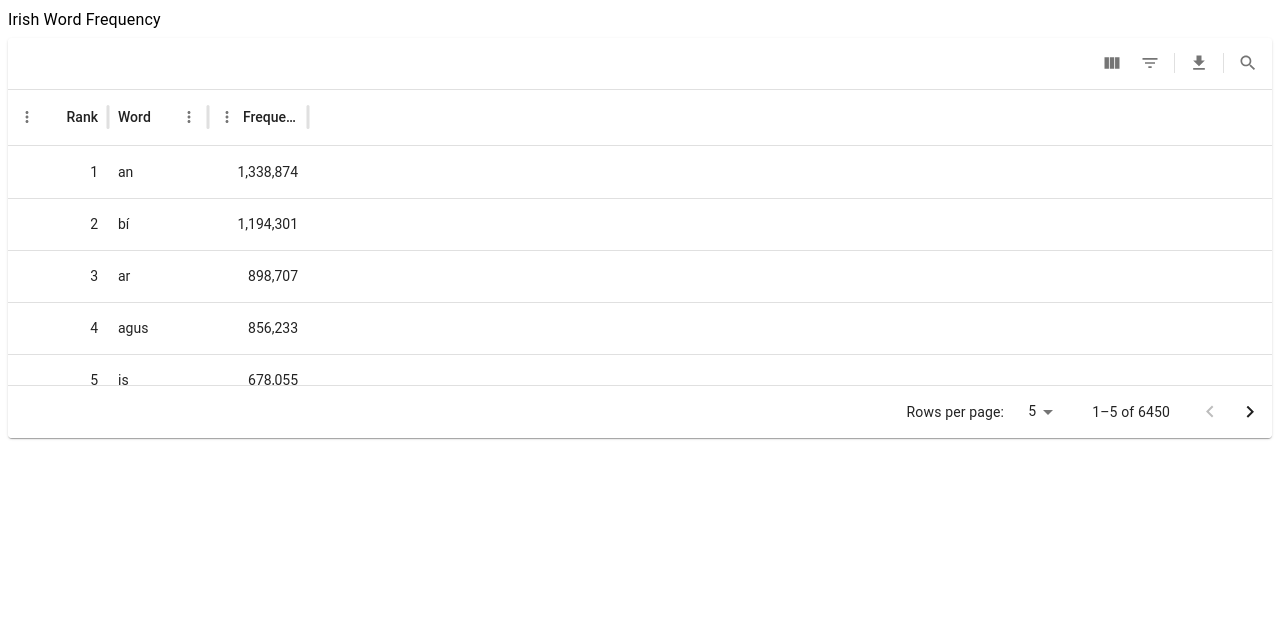
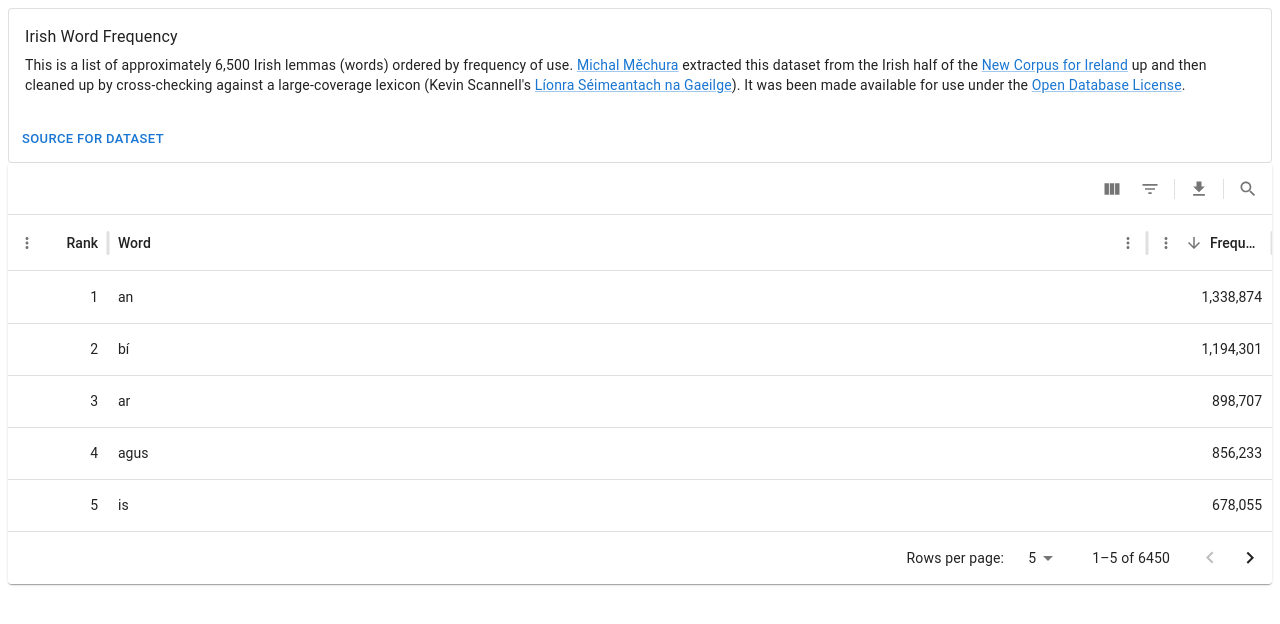
Before and after one commit to codylewis/irish-word-frequency, a React (Vite) app: page / in a window 1280 px wide. Shown: the top 624 px of the page. Built offline with nearby package versions, Linux system fonts and the light colour scheme.

Commit message:
Update layout + add attribution

```diff
--- a/src/App.tsx
+++ b/src/App.tsx
@@ -1,12 +1,20 @@
 import "./App.css";
 import { DataGrid, GridColDef } from "@mui/x-data-grid";
-import { Paper, Typography } from "@mui/material";
+import {
+  Button,
+  Card,
+  CardActions,
+  CardContent,
+  Link,
+  Paper,
+  Typography,
+} from "@mui/material";
 import { IRISH_WORD_FREQUENCY } from "./IRISH_WORD_FREQUENCY";
 
 const columns: GridColDef[] = [
   { field: "rank", headerName: "Rank", type: "number" },
-  { field: "lemma", headerName: "Word", type: "string" },
-  { field: "frequency", headerName: "Frequency", type: "number" },
+  { field: "lemma", headerName: "Word", type: "string", flex: 1 },
+  { field: "frequency", headerName: "Frequency", type: "number", width: 125 },
 ];
 
 function App() {
@@ -14,10 +22,41 @@ function App() {
 
   return (
     <>
-      <Typography variant="body1" gutterBottom>
-        Irish Word Frequency
-      </Typography>
-      <Paper sx={{ height: 400, width: "100%" }}>
+      <Card variant="outlined">
+        <CardContent>
+          <Typography variant="body1" gutterBottom>
+            Irish Word Frequency
+          </Typography>
+          <Typography variant="body2" gutterBottom>
+            This is a list of approximately 6,500 Irish lemmas (words) ordered
+            by frequency of use.{" "}
+            <Link href="https://cadhan.com/lsg/">Michal Měchura</Link> extracted
+            this dataset from the Irish half of the{" "}
+            <Link href="https://corpas.focloir.ie/">
+              New Corpus for Ireland
+            </Link>{" "}
+            up and then cleaned up by cross-checking against a large-coverage
+            lexicon (Kevin Scannell's{" "}
+            <Link href="https://cadhan.com/lsg/">
+              Líonra Séimeantach na Gaeilge
+            </Link>
+            ). It was been made available for use under the{" "}
+            <Link href="https://opendatacommons.org/licenses/odbl/summary/">
+              Open Database License
+            </Link>
+            .
+          </Typography>
+        </CardContent>
+        <CardActions>
+          <Button
+            size="small"
+            href="https://github.com/michmech/irish-word-frequency"
+          >
+            Source for dataset
+          </Button>
+        </CardActions>
+      </Card>
+      <Paper>
         <DataGrid
           rows={IRISH_WORD_FREQUENCY}
           columns={columns}
@@ -26,6 +65,12 @@ function App() {
           showToolbar
           sx={{ border: 0 }}
           getRowId={({ rank }) => rank}
+          sortModel={[
+            {
+              field: "frequency",
+              sort: "desc",
+            },
+          ]}
         />
       </Paper>
     </>
```
